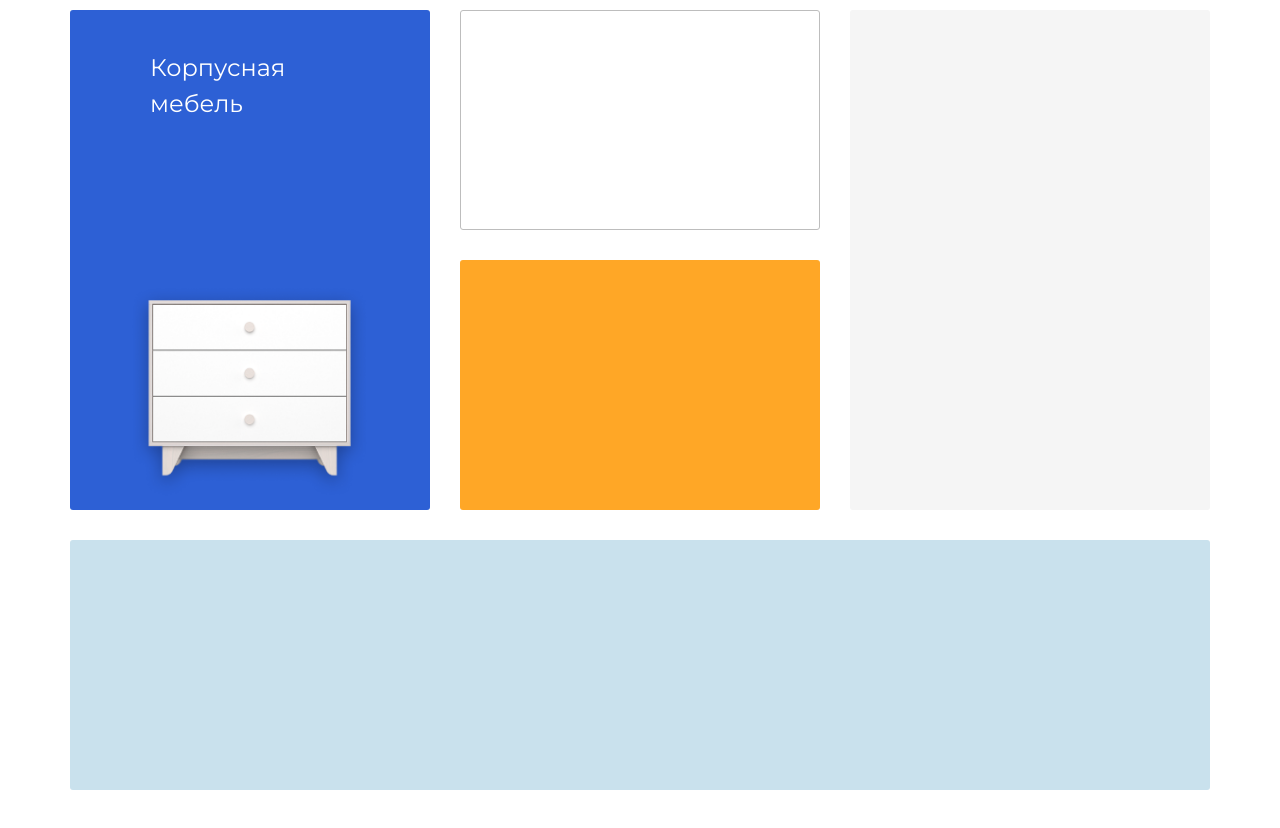
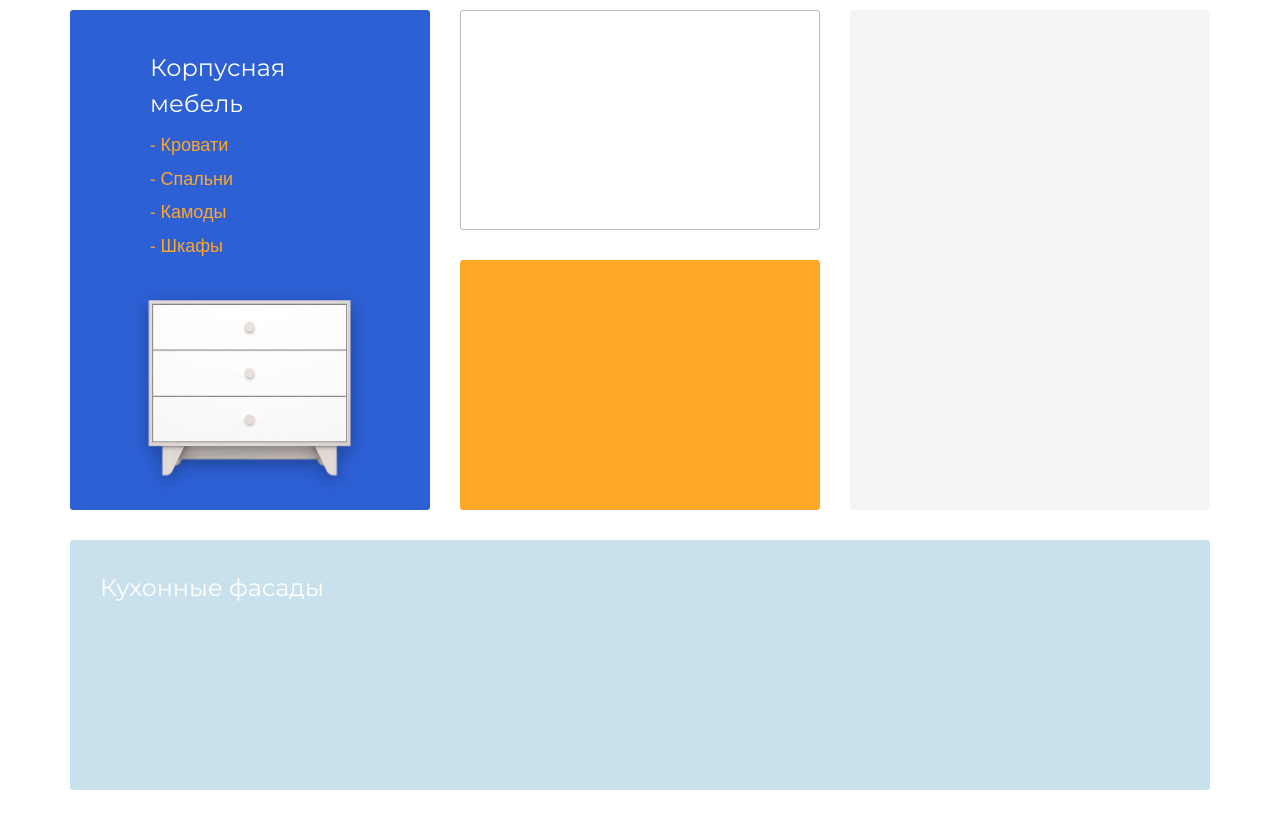
Before and after one commit to nikthecreator/sevage, a plain HTML site: page index.html in a window 1280 px wide. Shown: the part 280-1108 px from the top of the page. Drawn offline with nearby package versions, Linux system fonts and the light colour scheme.

Commit message:
start product structure

```diff
--- a/index.html
+++ b/index.html
@@ -105,6 +105,10 @@
                         <div class="furniture">
                             <div class="furniture-text">
                                 <h3 class="title-product-greed">Корпусная мебель</h3>
+                                <h5 class="subTitle-product">- Кровати</h5>
+                                <h5 class="subTitle-product">- Спальни</h5>
+                                <h5 class="subTitle-product">- Камоды</h5>
+                                <h5 class="subTitle-product">- Шкафы</h5>
                             </div>
                             <div class="furniture-img">
                                 <img src="./img/product-img/furniture.png" class="adaptive" alt="">
@@ -136,7 +140,12 @@
                 <div class="row">
                     <div class="col-12 col-sm-12 col-md-12 col-lg-12">
                         <div class="kitchen">
+                            <div class="kitchen-text">
+                                <h3 class="title-product-greed">Кухонные фасады</h3>
+                            </div>
+                            <div class="kitchen-img">
 
+                            </div>
                         </div>
                     </div>
                 </div>
--- a/less/import/_fonts.less
+++ b/less/import/_fonts.less
@@ -37,6 +37,12 @@
             line-height: 1.5;
         }
     }
+}
+.subTitle-product {
+    .baseTextOpenSans();
+    font-size: 18px;
+    color: @yellow;
+    padding-top: 12px;
 }
 .link-footer {
     .baseTextOpenSans();
--- a/less/import/_product.less
+++ b/less/import/_product.less
@@ -86,10 +86,19 @@
     background-color: #C9E1ED;
     margin-top: 30px;
     border-radius: 3px;
-    padding: 30px;
+    display: flex;
     &:hover {
         cursor: pointer;
         transform: scale(1.02);
+    }
+    &-text {
+        width: 30%;
+        height: 100%;
+        padding: 30px;
+    }
+    &-img {
+        width: 70%;
+        height: 100%;
     }
 }
 
```
Also changed, not shown: css/main.css.
